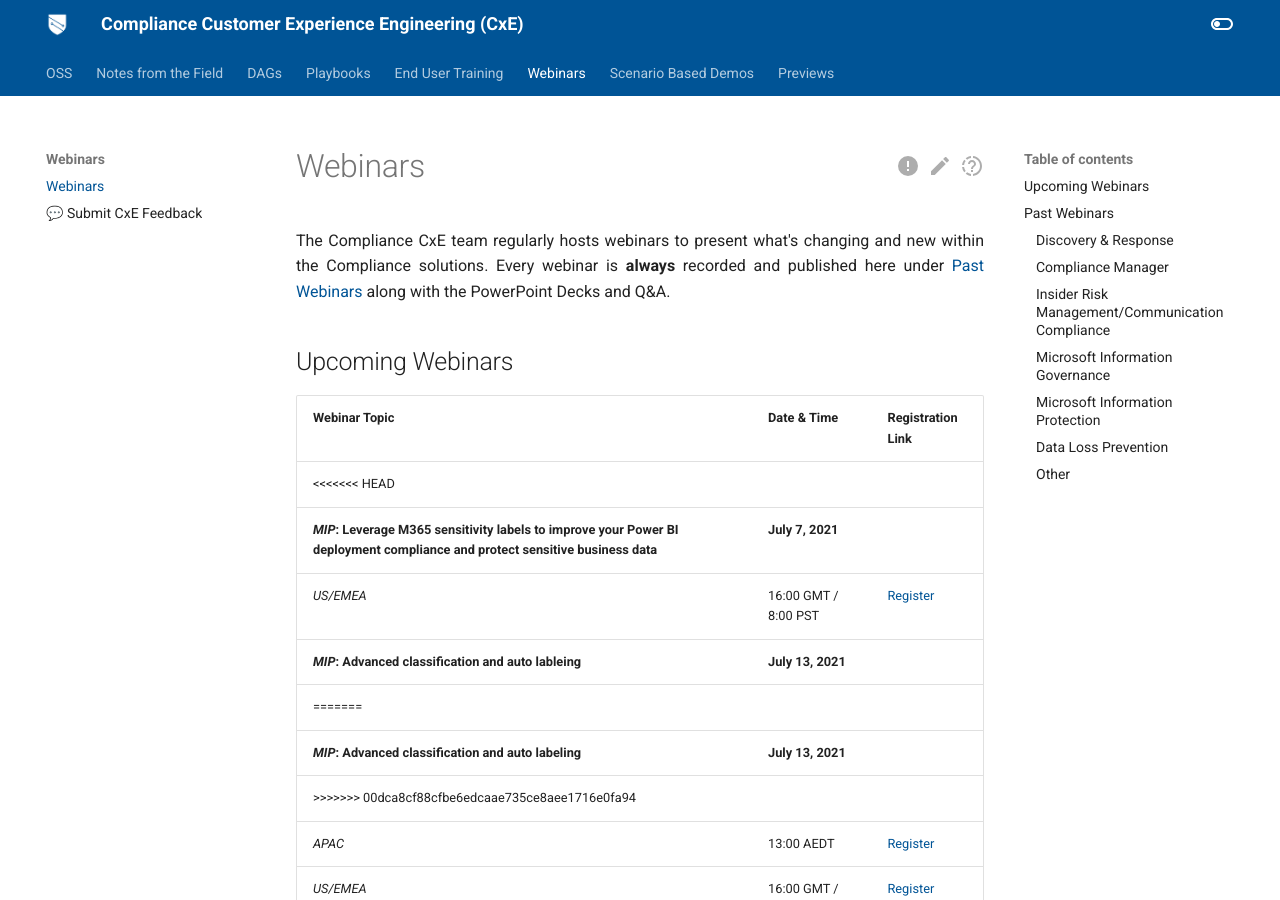
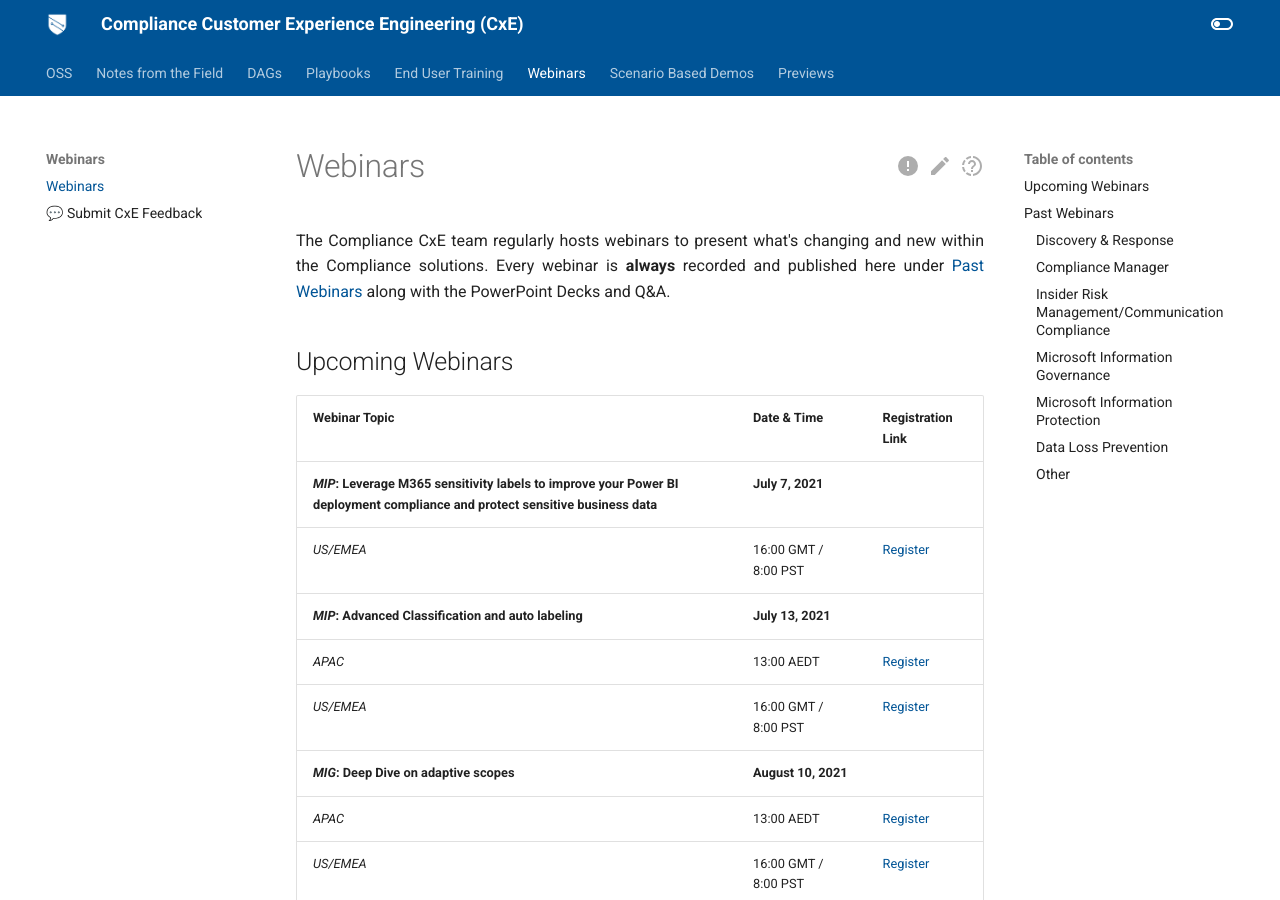
Before and after one commit to microsoft/ComplianceCxE, an MkDocs documentation site: the page built from docs/webinars.md, in a window 1280 px wide and 900 px high. Built offline with MkDocs 1.6.1 and Material for MkDocs 9.7.7, drawn with Linux system fonts in a browser that asks for light colours; comment, search, counter and statistics services are not loaded; old or Windows-style settings are respelled for this version of MkDocs.

Commit message:
new webinar

```diff
--- a/docs/webinars.md
+++ b/docs/webinars.md
@@ -12,13 +12,9 @@
 
 | Webinar Topic | Date & Time | Registration Link |
 | --- | --- | --- |
-<<<<<<< HEAD
-|***MIP*: Leverage M365 sensitivity labels to improve your Power BI deployment compliance and protect sensitive business data** | **July 7, 2021** |  |
+***MIP*: Leverage M365 sensitivity labels to improve your Power BI deployment compliance and protect sensitive business data** | **July 7, 2021** |  |
 | *US/EMEA* | 16:00 GMT / 8:00 PST| [Register](https://mipc.eventbuilder.com/event/47133) |
-|***MIP*: Advanced classification and auto lableing** | **July 13, 2021** |  |
-=======
-|***MIP*: Advanced classification and auto labeling** | **July 13, 2021** |  |
->>>>>>> 00dca8cf88cfbe6edcaae735ce8aee1716e0fa94
+***MIP*: Advanced Classification and auto labeling** | **July 13, 2021** |  |
 | *APAC* | 13:00 AEDT | [Register](https://mipc.eventbuilder.com/event/45702) |
 | *US/EMEA* | 16:00 GMT / 8:00 PST| [Register](https://mipc.eventbuilder.com/event/45701) |
 |***MIG*: Deep Dive on adaptive scopes** | **August 10, 2021** |  |
```
